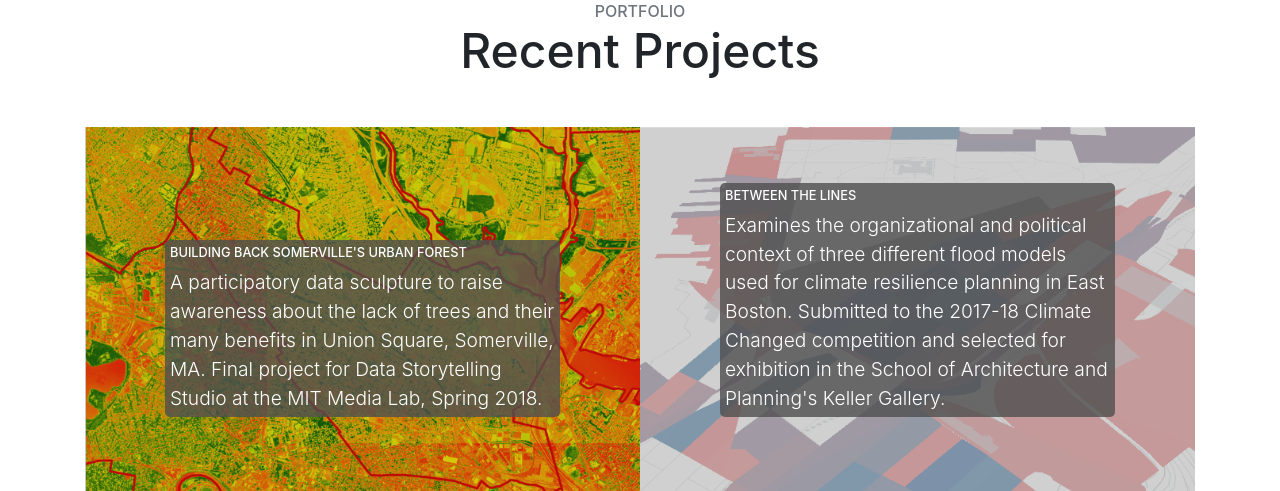
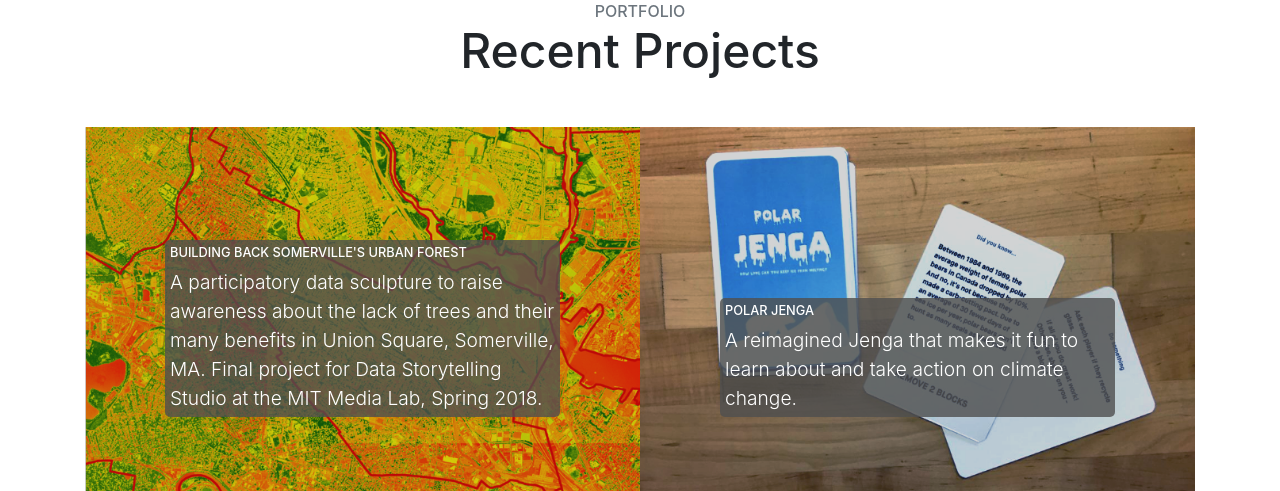
Before and after one commit to sgilman/sgilman.github.io, a website with bundled scripts: page index.html in a window 1280 px wide. Shown: the part 1630-2121 px from the top of the page. Built offline with nearby package versions, Linux system fonts and the light colour scheme.

Commit message:
added polar jenga to portfolio

```diff
--- a/index.html
+++ b/index.html
@@ -97,6 +97,18 @@
                 </span>
               </span>
               <img class="img-fluid" src="img/urban-forests.png" alt="">
+            </a>
+          </div>
+
+          <div class="col-lg-6">
+            <a class="portfolio-item" target="_blank" href="https://datastudio2018.datatherapy.org/2018/04/12/polar-jenga-how-can-you-keep-the-ice-from-melting/">
+              <span class="caption">
+                <span class="caption-content">
+                  <h2>Polar Jenga</h2>
+                  <p class="mb-0">A reimagined Jenga that makes it fun to learn about and take action on climate change.</p>
+                </span>
+              </span>
+              <img class="img-fluid" src="img/polar-jenga.png" alt="">
             </a>
           </div>
 
```
Also changed, not shown: img/polar-jenga.png (added).
